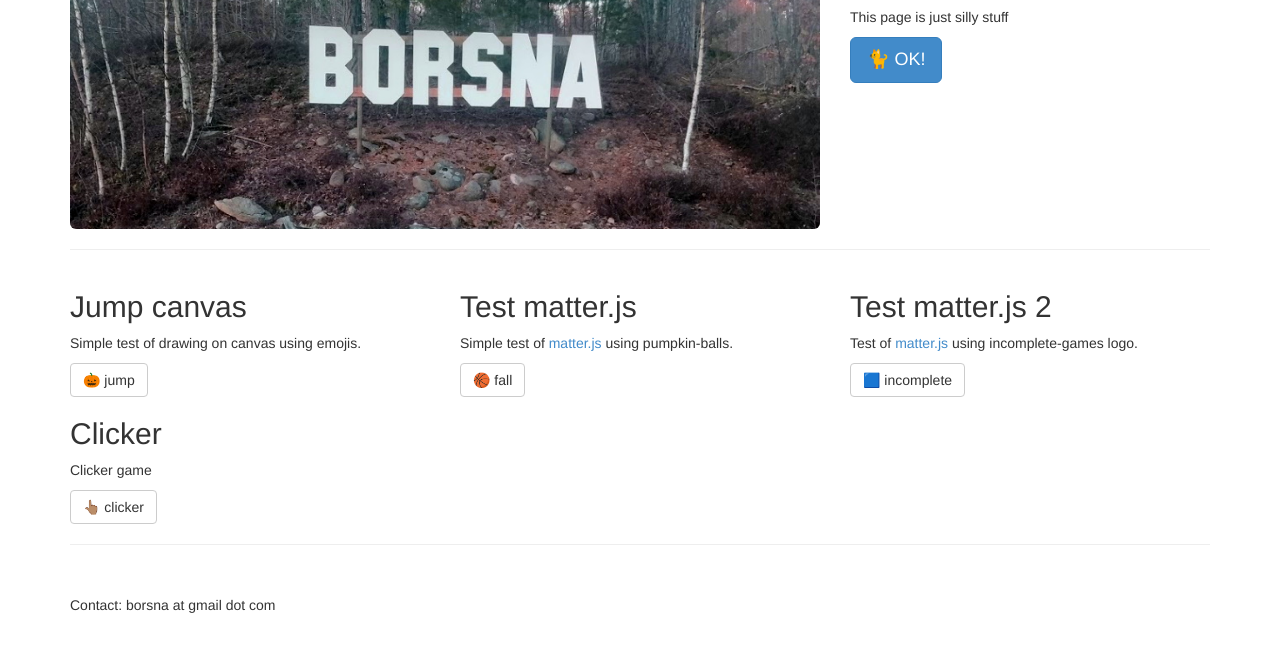
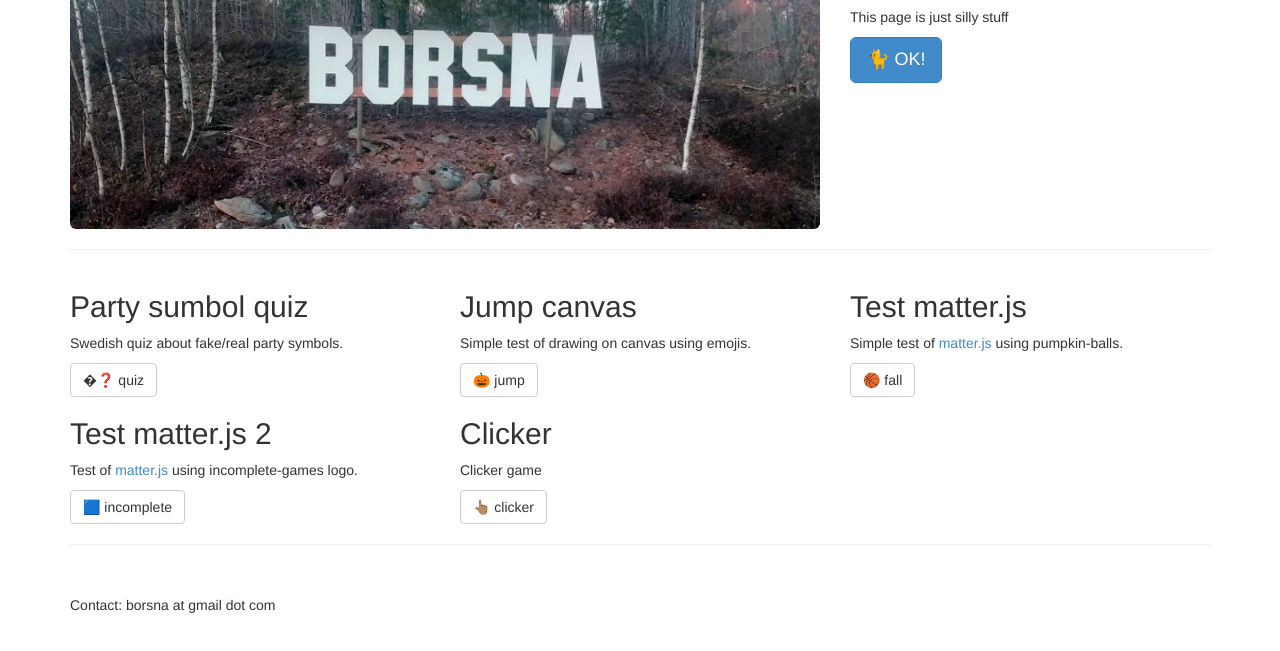
Before and after one commit to borsna/borsna.github.io, a plain HTML site: page index.html in a window 1280 px wide. Shown: the part 163-814 px from the top of the page. Drawn offline with Linux system fonts and the light colour scheme.

Commit message:
add link to quiz

```diff
--- a/index.html
+++ b/index.html
@@ -90,6 +90,12 @@
 
         <div class="row">
             <div class="col-md-4">
+                <h2>Party sumbol quiz</h2>
+                <p>Swedish quiz about fake/real party symbols.</p>
+                <a class="btn btn-default" href="https://borsna.github.io/riktigt-parti-2022">�❓ quiz</a>
+            </div>
+
+            <div class="col-md-4">
                 <h2>Jump canvas</h2>
                 <p>Simple test of drawing on canvas using emojis.</p>
                 <a class="btn btn-default" href="games/jump">🎃 jump</a>
```
